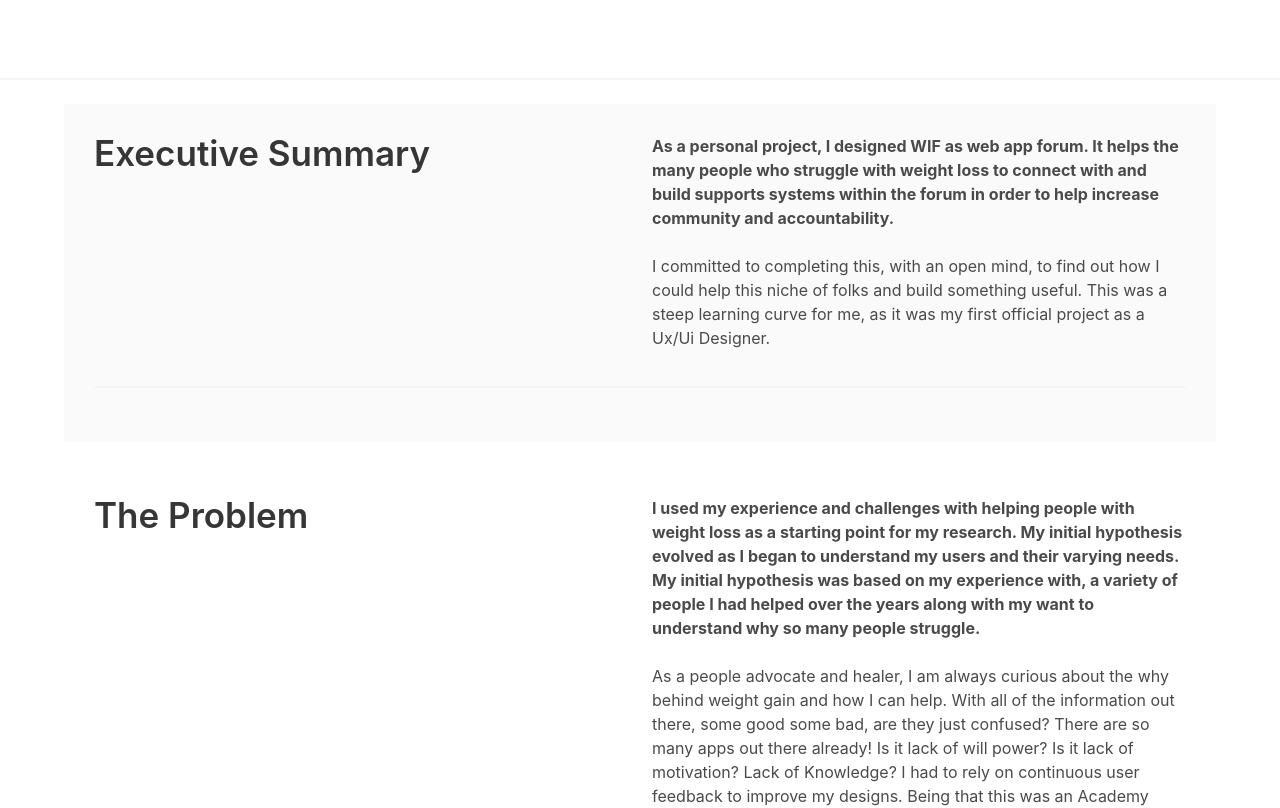
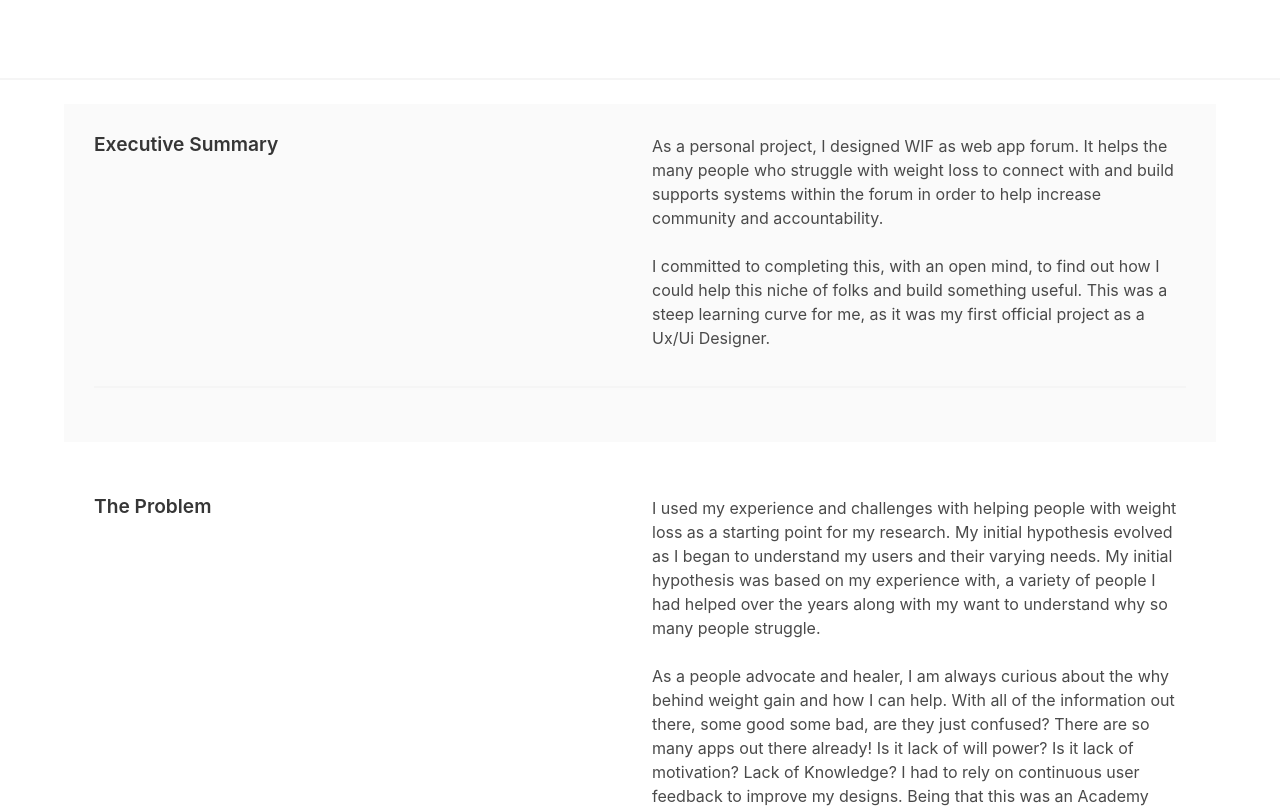
Before and after one commit to Morticia007/bulma-portfolio, a React (Create React App) app: page /work in a window 1280 px wide. Shown: the part 1540-2348 px from the top of the page. Built offline with nearby package versions, Linux system fonts and the light colour scheme.

Commit message:
Fix fontsize and remove bold text

```diff
--- a/src/Content.js
+++ b/src/Content.js
@@ -10,8 +10,8 @@ function Content({ heading, firstP, secondP }) {
       }}
       className='container-fluid content is-medium'>
       <div className='columns'>
-        <h2 className='column'>{heading}</h2>
-        <p style={{ fontWeight: 700 }} className='column is-size-6'>
+        <h2 style={{ fontSize: '1.2rem' }} className='column'>{heading}</h2>
+        <p className='column is-size-6'>
           {firstP}
         </p>
       </div>
```
